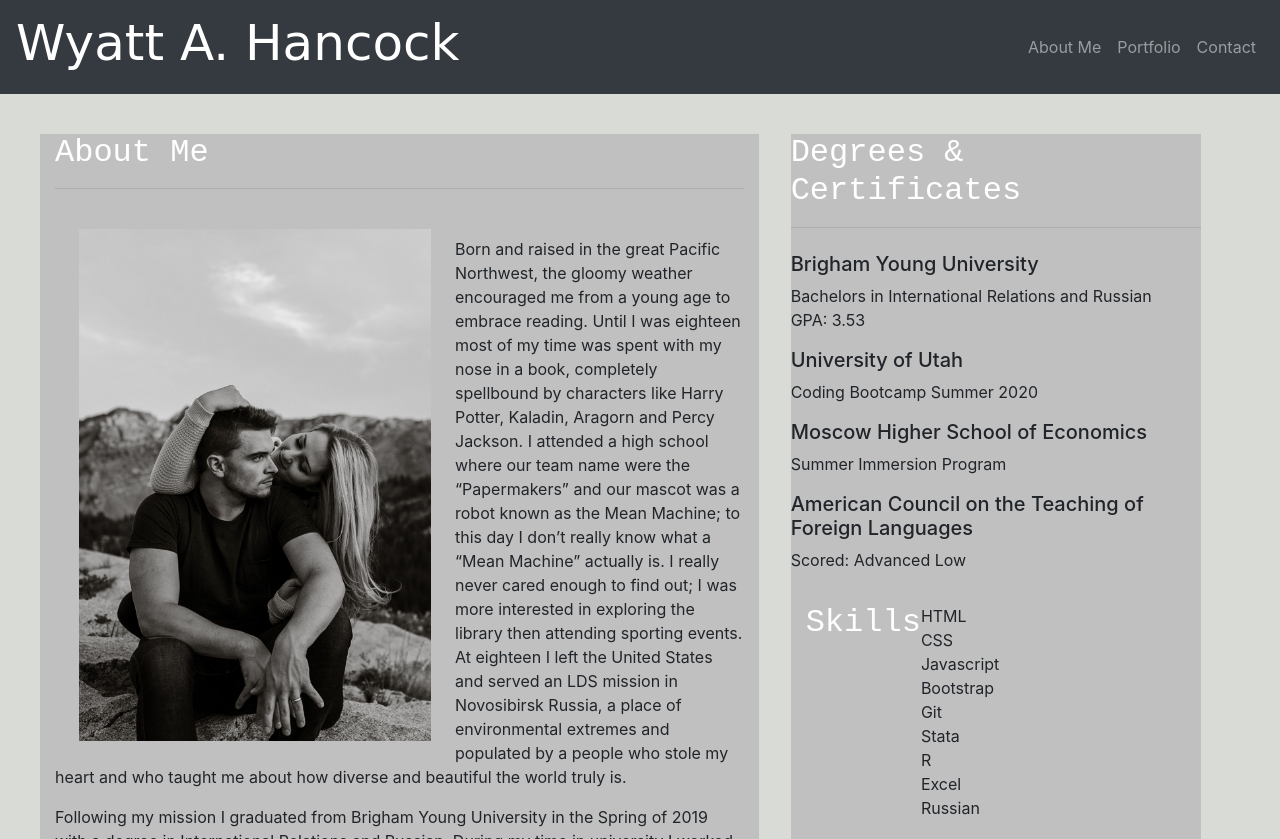
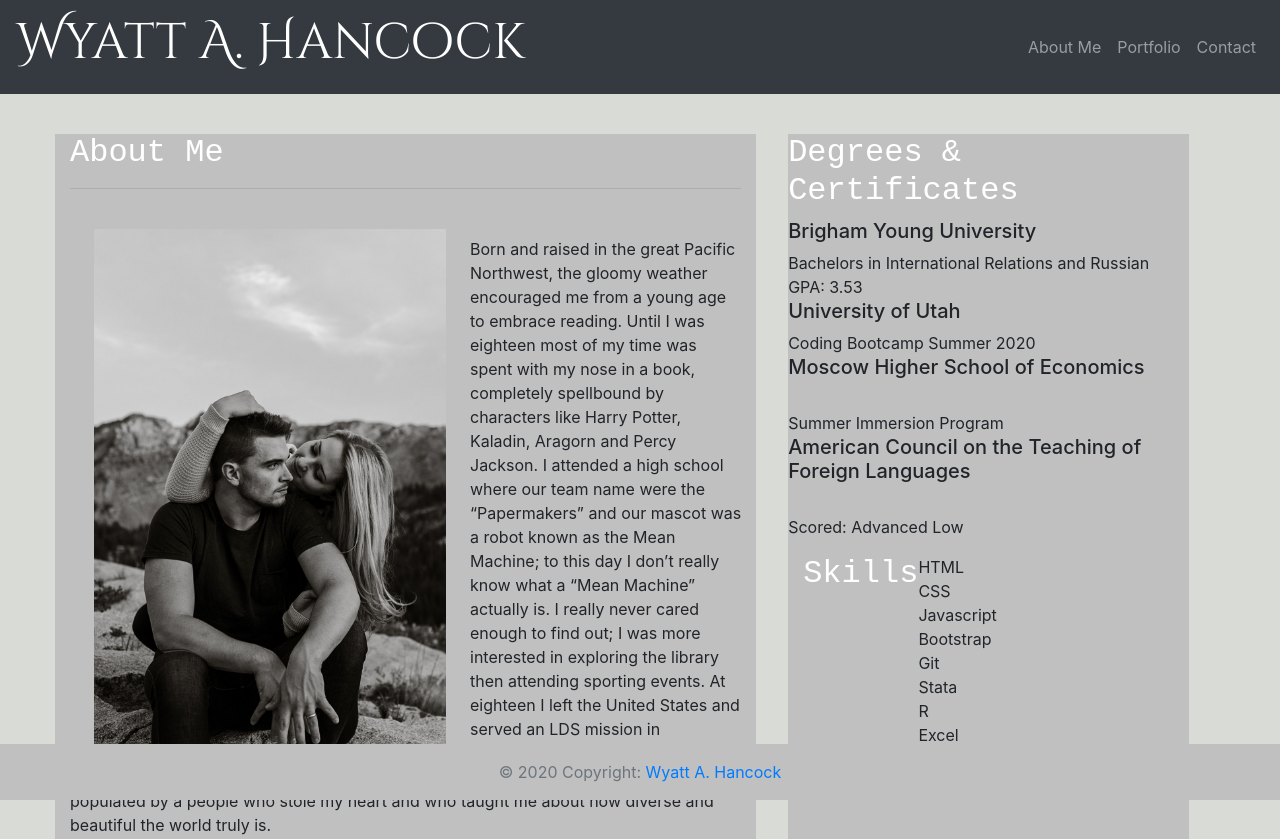
Before and after one commit to corvus-cyber/Portfolio_Assign2, a plain HTML site: page index.html in a window 1280 px wide. Shown: the top 839 px of the page. Drawn offline with nearby package versions, Linux system fonts and the light colour scheme.

Commit message:
fixed the navbar header/footer issue. Used validation site to make sure everything was symantically correct

```diff
--- a/assets/css/style.css
+++ b/assets/css/style.css
@@ -2,10 +2,6 @@
 body {
     background-color: #d9dcd6;
 }
-
-
-
-
 
 
 
@@ -28,8 +24,8 @@ h3 {
 }
 
 .img-fluid {
-    width: 400px;
-    height: 560px;
+    width: 100%;
+    max-width: 400px;
 }
             /*Provides background color for the different columns in the index page*/
                 .col-md-7.m-3 {background-color:silver}
@@ -53,11 +49,7 @@ h4 {
 
 
 
-/*Formatting for all of the footers*/
-.row.md-4.footer {
-    bottom: 0;
-    width: 100%;
-}
+
 
 
 .footer-copyright.text-center.py-3 {
@@ -70,7 +62,9 @@ h4 {
 /*Provides formatting for the three htmls that overrides bootstrap*/
 @media screen and (max-width: 700px) {
     .nav-bar {
+       padding: 0;
         width: 640px;
+        position: absolute;
     }
  .container {
          width: 100%;
--- a/index.html
+++ b/index.html
@@ -7,12 +7,12 @@
     <link rel="stylesheet" href="assets/css/reset.css">
     <link rel="stylesheet" href="https://stackpath.bootstrapcdn.com/bootstrap/4.5.0/css/bootstrap.min.css" integrity="sha384-9aIt2nRpC12Uk9gS9baDl411NQApFmC26EwAOH8WgZl5MYYxFfc+NcPb1dKGj7Sk" crossorigin="anonymous">
     <link rel="stylesheet" href="assets/css/style.css">
-    <script src="https://kit.fontawesome.com/7c0003e369.js" crossorigin="anonymous"></script>
+    <link href="https://fonts.googleapis.com/css2?family=Cinzel+Decorative&display=swap" rel="stylesheet">
 </head>
 <body>
     <!--Navigation Bar and Header-->
-    <nav class="navbar navbar-expand-lg navbar-dark bg-dark sticky-top">
-        <a href="#" class="navbar-brand"><h1>Wyatt A. Hancock </h1></a>
+    <nav class="navbar navbar-expand-lg navbar-dark bg-dark">
+        <a href="#" class="navbar-brand"><h1>Wyatt A. Hancock</h1></a>
         <button class="navbar-toggler" type="button" data-toggle="collapse" data-target="#navbarMenu">
             <span class="navbar-toggler-icon"></span>
         </button>
@@ -31,7 +31,7 @@
         </div>
     </nav>
     <!--Main Body-->
-        <div class="container-md"></div>
+    <div class="container-fluid pb-4">
 
         <div class="row m-4">
             <div class="col-md-7 m-3">
@@ -63,19 +63,18 @@
 
             </div>
             <!--Education Section-->
-              <div class="col-md-4 mt-3 mb-3 ml-3 ">
+            <div class="col-md-4 mt-3 mb-3 ml-3">
                 <div class="row">
-                        <h2>Degrees & Certificates<hr></h2>
+                    <h2>Degrees & Certificates</h2>
                     <ul>
                         <li><h3>Brigham Young University</h3></li>
-                                <p>Bachelors in International Relations and Russian<br>GPA: 3.53<p>
-
+                        <li>Bachelors in International Relations and Russian<br>GPA: 3.53</li>
                         <li><h3>University of Utah</h3></li>
-                                <p><i>Coding Bootcamp Summer 2020</i></p>
+                            <li>Coding Bootcamp Summer 2020</li>
                         <li><h3>Moscow Higher School of Economics</h3></li>
-                                <p><i>Summer Immersion Program</i></p>
+                            <li><br>Summer Immersion Program</li>
                         <li><h3>American Council on the Teaching of Foreign Languages</h3></li>
-                                <p><i>Scored: Advanced Low</i></p>
+                            <li><br>Scored: Advanced Low</li>
                     </ul>
                 </div>
                 <div class="row m-auto">
@@ -96,7 +95,7 @@
             </div>
         </div>
         <!--Work experience section-->
-            <div class="row m-4">
+        <div class="row m-5">
             <div class="col-md-4 m-2">
                 <h2>Frazier Group</h2>
                 <h3>Financial Analyst</h3>
@@ -132,13 +131,11 @@
             </div>
         </div>
         <!--Footer-->
-            <div class="row md-4 bottom">
-                <div class="col-md-12">
-                <span class="text-muted">
+        <div class="row md-4 fixed-bottom">
+            <div class="col-md-12 text-muted">
                     <div class="footer-copyright text-center py-3">© 2020 Copyright:
                      <a href="https://www.linkedin.com/in/wyatt-a-hancock-885705166/"> Wyatt A. Hancock</a>
                     </div>
-                </span>
             </div>
         </div>
     </div>
```
Also changed, not shown: contact.html (+3 -5 lines), portfolio.html (+5 -5 lines), assets/images/0.jpg (deleted), assets/images/contact-screenshot.png (added), 3 other files. Lines whose indentation alone changed are shown as unchanged.
